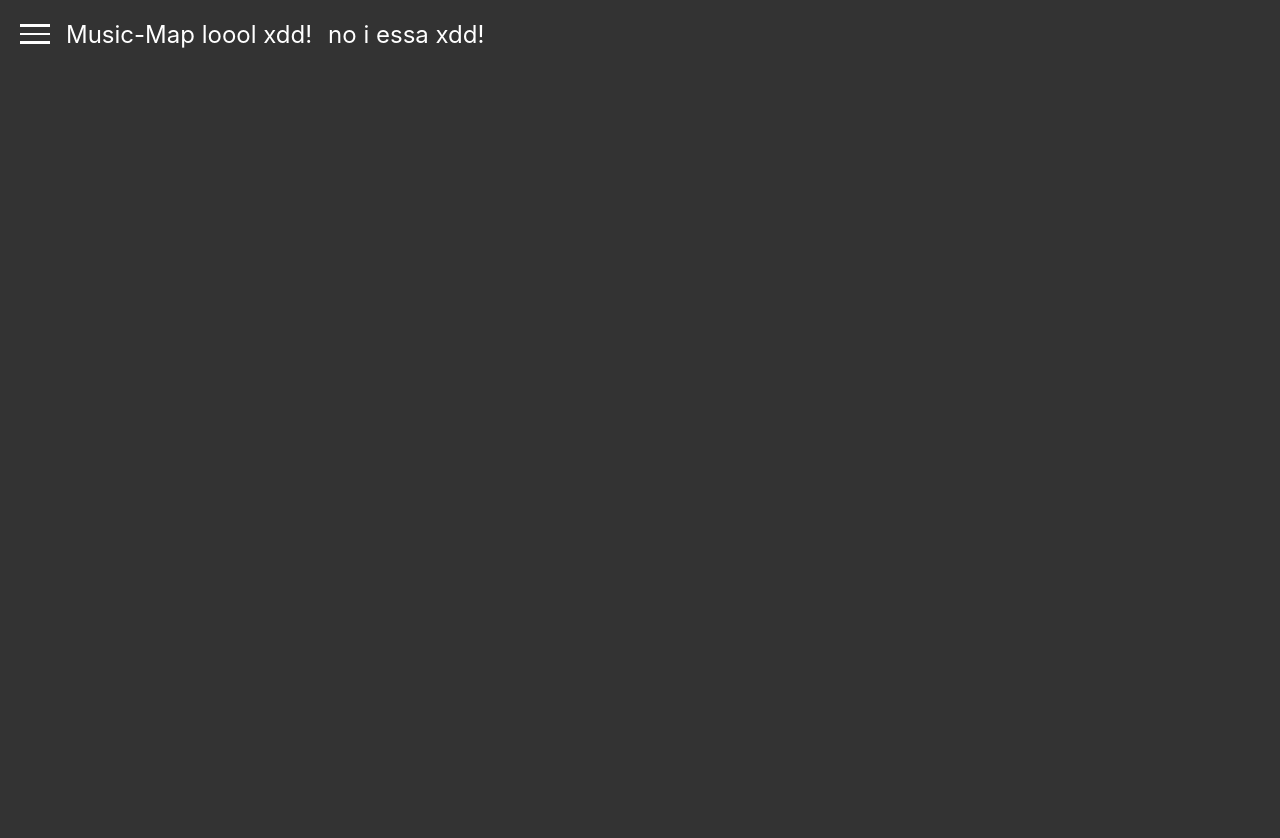
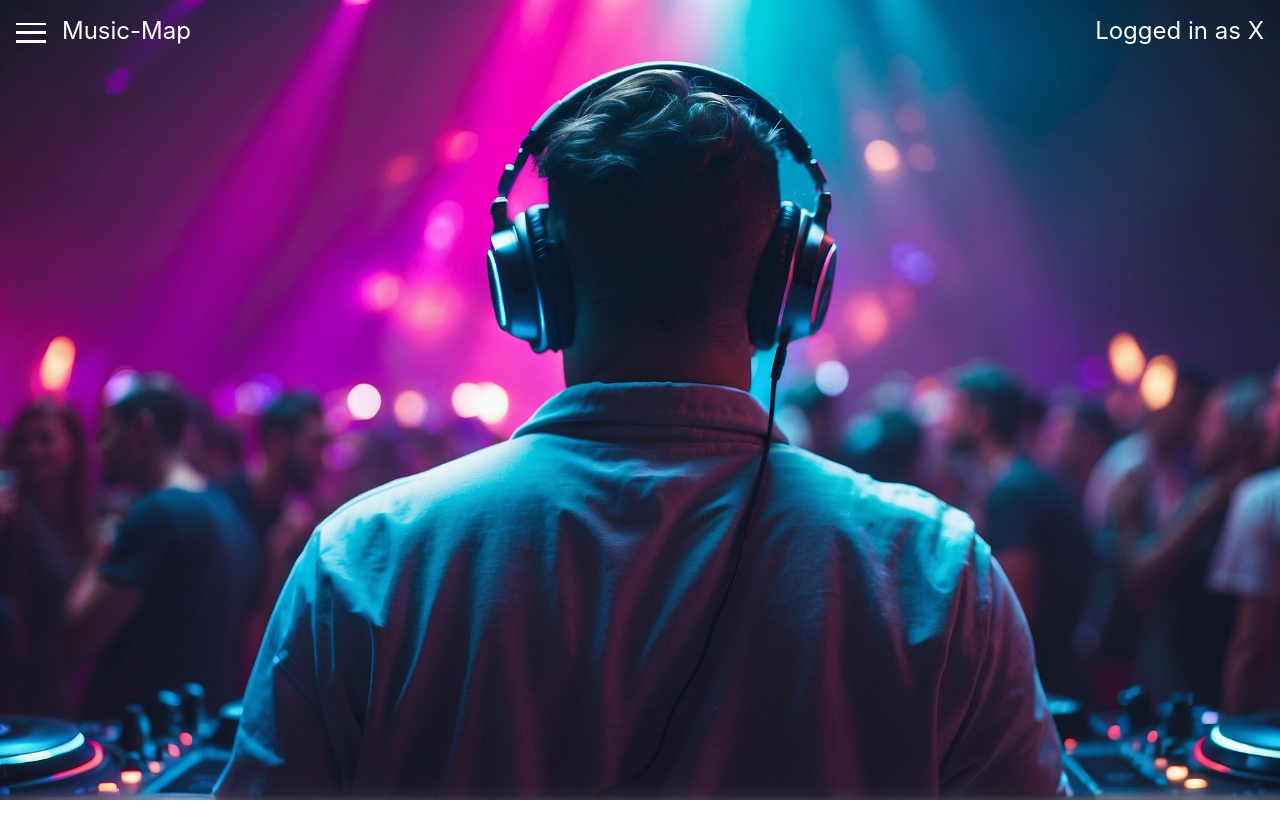
Before and after one commit to Jedrzej1940518/ztpai2023-music-map, a React (Create React App) app in the folder music-map-react/: page / in a window 1280 px wide. After the commit the page ends 800 px from the top, so only its background shows below. Built offline with nearby package versions, Linux system fonts and the light colour scheme.

Commit message:
updated the view, made it better ! :)

```diff
--- a/music-map-react/src/App.css
+++ b/music-map-react/src/App.css
@@ -1,10 +1,11 @@
-
 body {
   margin: 0;
   font-family: -apple-system, BlinkMacSystemFont, 'Segoe UI', 'Roboto', 'Oxygen',
     'Ubuntu', 'Cantarell', 'Fira Sans', 'Droid Sans', 'Helvetica Neue', sans-serif;
   -webkit-font-smoothing: antialiased;
   -moz-osx-font-smoothing: grayscale;
+  background: url('../public/dj3.jpg') center/cover fixed no-repeat;
+  /* Replace 'your-image-path.jpg' with your image path */
 }
 
 .App {
@@ -19,16 +20,41 @@ body {
 
 .header-container {
   display: flex;
-  flex-direction: row;
+  justify-content: space-between;
   align-items: flex-start;
-  justify-content: flex-start;
-  background-color: #333;
+  background-color: rgba(51, 51, 51, 0);
+  /* rgba with alpha channel for transparency */
   color: white;
-  padding: 20px;
-  min-height: 100vh;
+  padding: 16px;
+}
+
+.left-section {
+  display: flex;
+  align-items: center;
 }
 
 .header-text {
-    margin-left: 2vh;
-    font-size: 3vh;
+  margin-left: 2vh;
+  font-size: 3vh;
+  cursor: pointer;
 }
+
+.sign-in-container {
+  display: flex;
+  flex-direction: column;
+  align-items: flex-end;
+  /* Align items to the right */
+}
+
+.sign-out-option {
+  margin-top: 0.5vh;
+  font-size: 2vh;
+  cursor: pointer;
+  opacity: 0;
+  visibility: visible;
+  transition: opacity 0.3s;
+}
+
+.sign-out-option.show {
+  opacity: 1;
+}
--- a/music-map-react/src/App.js
+++ b/music-map-react/src/App.js
@@ -1,14 +1,26 @@
-import React from 'react';
+import React, { useState } from 'react';
 import HamburgerMenu from './HamburgerMenu';
 
 import './App.css';
 
 const App = () => {
+
+  const [showSignOut, setShowSignOut] = useState(false);
+
   return (
-    <div className="header-container">
-      <HamburgerMenu />
-      <div className="header-text">Music-Map loool xdd!</div>
-      <div className="header-text">no i essa xdd!</div>
+    <div>
+      <div className="header-container">
+        <div className="left-section">
+          <HamburgerMenu />
+          <div className="header-text">Music-Map</div>
+        </div>
+        <div className="sign-in-container" onMouseEnter={() => setShowSignOut(true)} onMouseLeave={() => setShowSignOut(false)}>
+          <div className="header-text">Logged in as X</div>
+          <div className={`sign-out-option ${showSignOut ? 'show' : ''}`} onClick={() => console.log('Sign out clicked')}>
+            Sign out
+          </div>
+        </div>
+      </div>
     </div>
   );
 };
```
Also changed, not shown: music-map-react/public/dj3.jpg (added).
